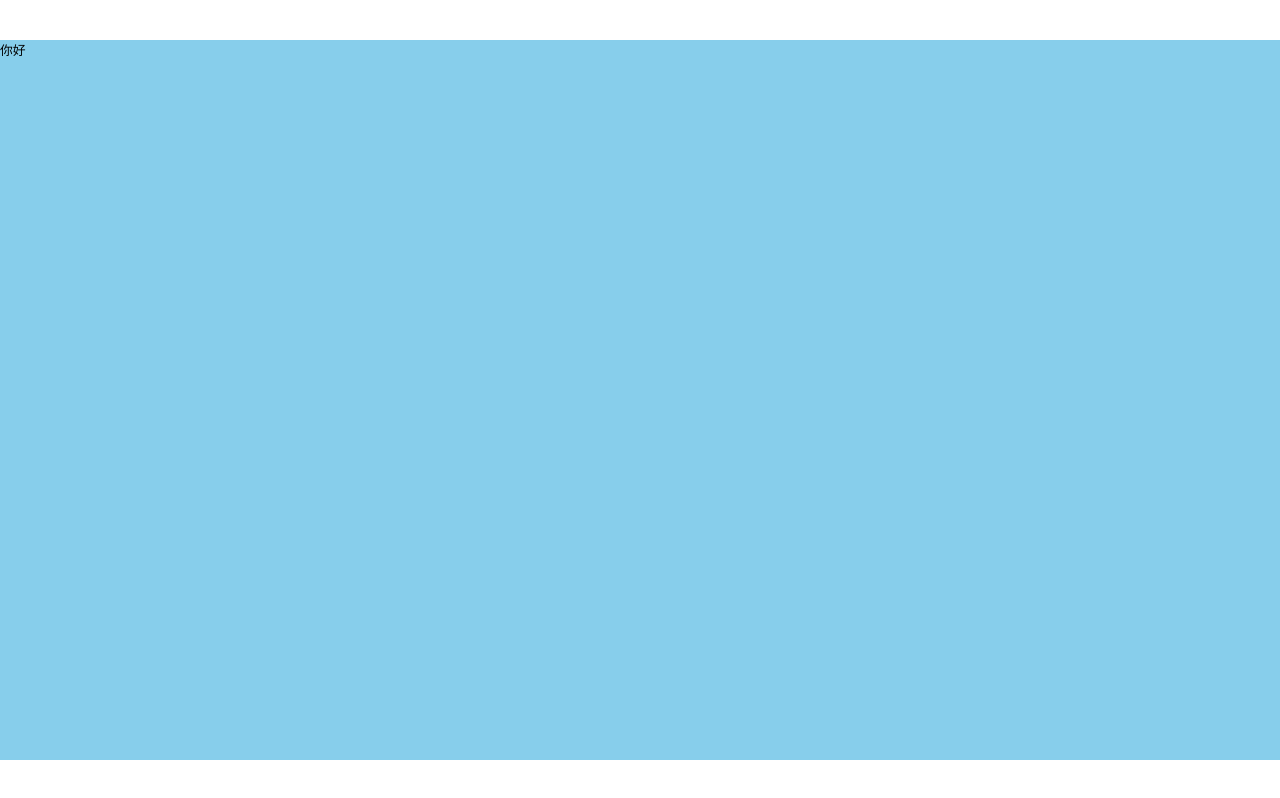
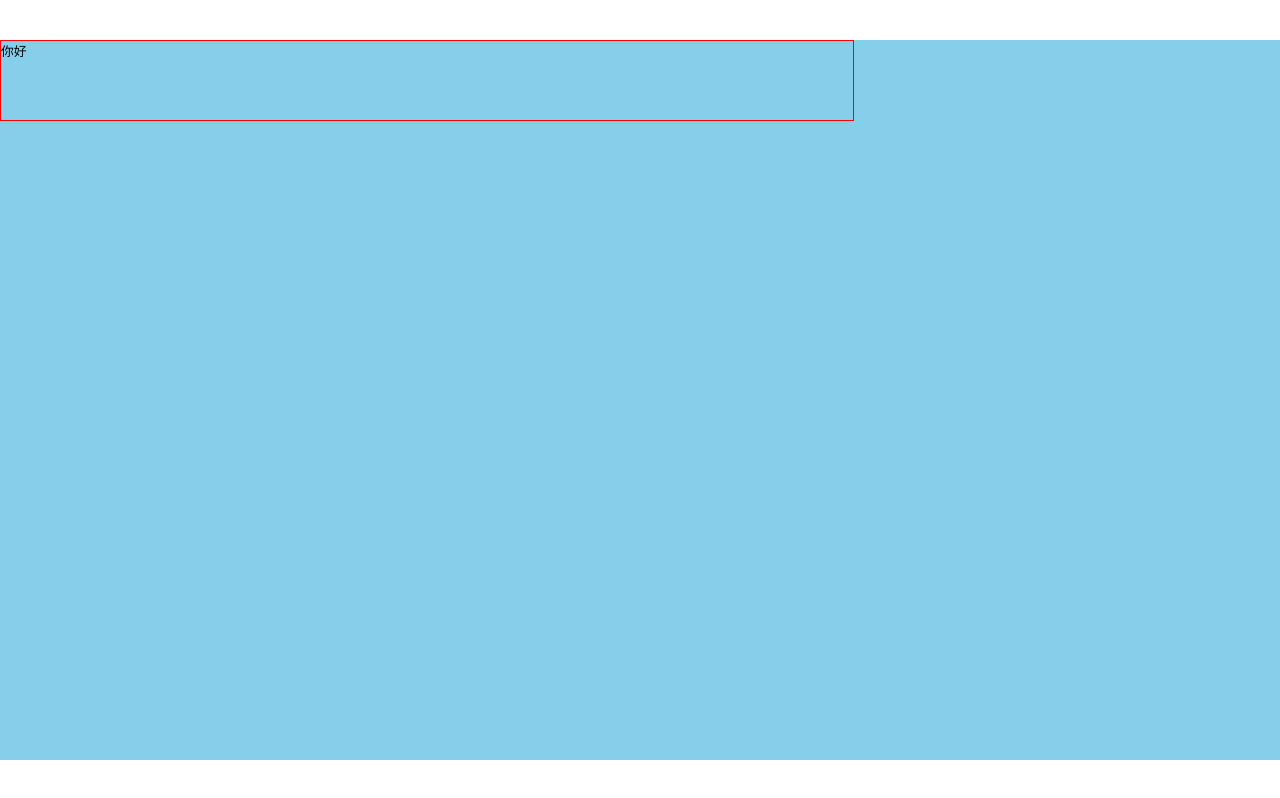
Before and after one commit to BaiJingSama/big-screen-Vue, a Vue app: page / in a window 1280 px wide. Built offline with nearby package versions, Linux system fonts and the light colour scheme.

Commit message:
添加计算px的公共scss函数

```diff
--- /dev/null
+++ b/src/assets/style/helper.scss
@@ -0,0 +1,3 @@
+@function px($n) {
+  @return $n / 1440 * 100rem;
+}
--- a/src/view/Home.vue
+++ b/src/view/Home.vue
@@ -1,6 +1,6 @@
 <template>
   <div>
-    你好
+    <div class="x">你好</div>
   </div>
 </template>
 
@@ -10,6 +10,12 @@ export default {
 }
 </script>
 
-<style lang="scss" scoped>
+<style lang="scss">
+@import '../assets/style/helper.scss';
 
+.x {
+  width: px(961);
+  height: px(91);
+  border: 1px solid red;
+}
 </style>
```
